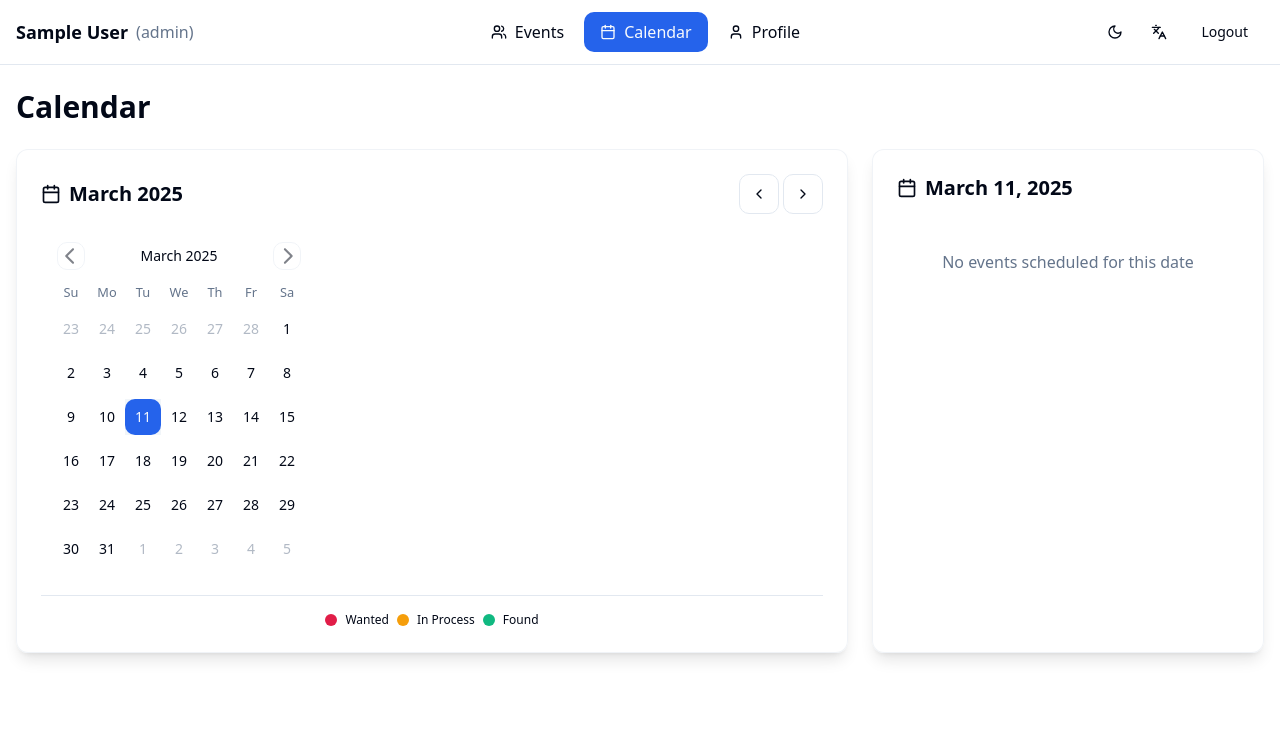
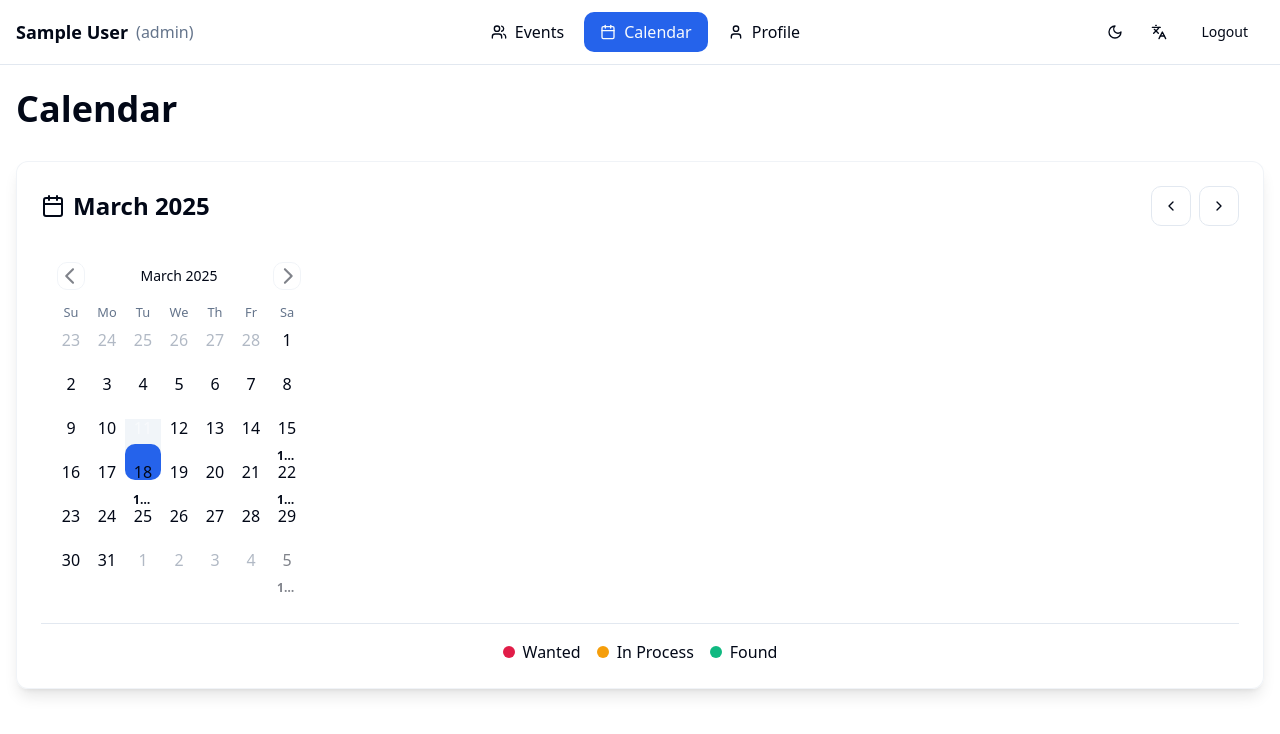
Before and after one commit to DieEwe/mentor-booking-6, a React (Vite) app: page /calendar in a window 1280 px wide. Shown: the top 734 px of the page. Built offline with nearby package versions, Linux system fonts and the light colour scheme; sample sign-in values are in the browser's storage.

Commit message:
Enhance calendar and event details
-   Make calendar full width and display event details.
-   Update mock events to March/April 2025.
-   Implement event detail modal for coaches and mentors.
-   Add mentor profile page navigation.
-   Increase website font size.

```diff
--- /dev/null
+++ b/src/components/EventModal.tsx
@@ -0,0 +1,88 @@
+
+import React from 'react';
+import { Link } from 'react-router-dom';
+import {
+  Dialog,
+  DialogContent,
+  DialogHeader,
+  DialogTitle,
+} from "@/components/ui/dialog";
+import { Badge } from "@/components/ui/badge";
+import { Event } from '../types/event';
+import { mockUsers } from '../types/auth';
+import { useAuth } from '../contexts/AuthContext';
+import { useTheme } from '../contexts/ThemeContext';
+
+interface EventModalProps {
+  event: Event | null;
+  open: boolean;
+  onOpenChange: (open: boolean) => void;
+  getStatusText: (status: string) => string;
+  getStatusColor: (status: string) => string;
+}
+
+const EventModal: React.FC<EventModalProps> = ({
+  event,
+  open,
+  onOpenChange,
+  getStatusText,
+  getStatusColor,
+}) => {
+  const { language } = useTheme();
+  const { user } = useAuth();
+  const mentor = event?.mentorId ? mockUsers.find(u => u.id === event.mentorId) : null;
+  const isCoach = user?.role === 'coach';
+
+  if (!event) return null;
+
+  return (
+    <Dialog open={open} onOpenChange={onOpenChange}>
+      <DialogContent className="sm:max-w-[500px]">
+        <DialogHeader>
+          <DialogTitle className="text-xl font-semibold">{event.company}</DialogTitle>
+        </DialogHeader>
+        <div className="space-y-4">
+          <div className="flex justify-between items-start">
+            <div className="space-y-1">
+              <p className="text-lg">
+                {language === 'en' ? 'Date:' : 'Datum:'} {event.date}
+              </p>
+              <p className="text-lg">
+                {language === 'en' ? 'Time:' : 'Zeit:'} {event.time}
+              </p>
+            </div>
+            <Badge className={getStatusColor(event.status)}>
+              {getStatusText(event.status)}
+            </Badge>
+          </div>
+
+          <div className="space-y-2">
+            <p className="text-lg">
+              {language === 'en' ? 'Coach:' : 'Coach:'} {event.coachName}
+            </p>
+            <p className="text-lg">
+              {language === 'en' ? 'Column:' : 'Spalte:'} {event.column}
+            </p>
+            {mentor && (
+              <p className="text-lg">
+                {language === 'en' ? 'Mentor:' : 'Mentor:'}{' '}
+                {isCoach ? (
+                  <Link
+                    to={`/profile/${mentor.id}`}
+                    className="text-primary hover:underline"
+                  >
+                    {mentor.firstName} {mentor.lastName}
+                  </Link>
+                ) : (
+                  <span>{mentor.firstName} {mentor.lastName}</span>
+                )}
+              </p>
+            )}
+          </div>
+        </div>
+      </DialogContent>
+    </Dialog>
+  );
+};
+
+export default EventModal;
--- a/src/pages/Calendar.tsx
+++ b/src/pages/Calendar.tsx
@@ -1,4 +1,3 @@
-
 import { useState, useMemo } from "react";
 import { format, isSameDay } from "date-fns";
 import { Calendar as CalendarIcon, ChevronLeft, ChevronRight } from "lucide-react";
@@ -6,16 +5,18 @@ import { Calendar as CalendarComponent } from "@/components/ui/calendar";
 import { Card } from "@/components/ui/card";
 import { Button } from "@/components/ui/button";
 import { mockEvents } from "../types/event";
-import { mockUsers } from "../types/auth";
 import { useTheme } from "../contexts/ThemeContext";
 import { Badge } from "@/components/ui/badge";
 import { Separator } from "@/components/ui/separator";
-import { EventDetails } from "@/components/EventDetails";
+import EventModal from "@/components/EventModal";
+import type { Event } from "../types/event";
 
 const Calendar = () => {
   const { language } = useTheme();
   const [date, setDate] = useState<Date | undefined>(new Date());
   const [currentMonth, setCurrentMonth] = useState<Date>(new Date());
+  const [selectedEvent, setSelectedEvent] = useState<Event | null>(null);
+  const [modalOpen, setModalOpen] = useState(false);
 
   // Function to format events date for display
   const formatEventDate = (dateString: string) => {
@@ -35,28 +36,6 @@ const Calendar = () => {
     nextMonth.setMonth(nextMonth.getMonth() + 1);
     setCurrentMonth(nextMonth);
   };
-
-  // Filter events by selected date
-  const selectedDateEvents = mockEvents.filter((event) => {
-    const eventDate = new Date(event.date);
-    return date ? isSameDay(eventDate, date) : false;
-  });
-
-  // Custom day rendering for the calendar to show events
-  const eventsByDate = useMemo(() => {
-    const events: Record<string, number> = {};
-
-    mockEvents.forEach(event => {
-      const dateKey = event.date;
-      if (events[dateKey]) {
-        events[dateKey] += 1;
-      } else {
-        events[dateKey] = 1;
-      }
-    });
-
-    return events;
-  }, [mockEvents]);
 
   // Function to get event status color
   const getStatusColor = (status: string) => {
@@ -99,46 +78,81 @@ const Calendar = () => {
     }
   };
 
+  // Filter events by selected date
+  const selectedDateEvents = mockEvents.filter((event) => {
+    const eventDate = new Date(event.date);
+    return date ? isSameDay(eventDate, date) : false;
+  });
+
+  // Custom day rendering for the calendar to show events
+  const eventsByDate = useMemo(() => {
+    const events: Record<string, Event[]> = {};
+
+    mockEvents.forEach(event => {
+      const dateKey = event.date;
+      if (events[dateKey]) {
+        events[dateKey].push(event);
+      } else {
+        events[dateKey] = [event];
+      }
+    });
+
+    return events;
+  }, [mockEvents]);
+
+  const handleEventClick = (event: Event) => {
+    setSelectedEvent(event);
+    setModalOpen(true);
+  };
+
   return (
     <div className="space-y-6 fade-in">
-      <h1 className="text-3xl font-bold">
+      <h1 className="text-4xl font-bold mb-8">
         {language === "en" ? "Calendar" : "Kalender"}
       </h1>
 
-      <div className="flex flex-col lg:flex-row gap-6">
-        <Card className="p-6 glass lg:w-2/3">
-          <div className="flex items-center justify-between mb-4">
-            <h2 className="text-xl font-semibold flex items-center gap-2">
-              <CalendarIcon className="h-5 w-5" />
+      <Card className="p-6 w-full glass">
+        <div className="flex items-center justify-between mb-6">
+          <h2 className="text-2xl font-semibold flex items-center gap-2">
+            <CalendarIcon className="h-6 w-6" />
             {format(currentMonth, language === "en" ? "MMMM yyyy" : "MMMM yyyy")}
           </h2>
-            <div className="flex gap-1">
+          <div className="flex gap-2">
             <Button
               variant="outline"
               size="icon"
-                onClick={previousMonth}
+              onClick={() => {
+                const prevMonth = new Date(currentMonth);
+                prevMonth.setMonth(prevMonth.getMonth() - 1);
+                setCurrentMonth(prevMonth);
+              }}
               aria-label={language === "en" ? "Previous month" : "Vorheriger Monat"}
             >
-                <ChevronLeft className="h-4 w-4" />
+              <ChevronLeft className="h-5 w-5" />
             </Button>
             <Button
               variant="outline"
               size="icon"
-                onClick={nextMonth}
+              onClick={() => {
+                const nextMonth = new Date(currentMonth);
+                nextMonth.setMonth(nextMonth.getMonth() + 1);
+                setCurrentMonth(nextMonth);
+              }}
               aria-label={language === "en" ? "Next month" : "Nächster Monat"}
             >
-                <ChevronRight className="h-4 w-4" />
+              <ChevronRight className="h-5 w-5" />
             </Button>
           </div>
         </div>
 
+        <div className="grid grid-cols-1">
           <CalendarComponent
             mode="single"
             selected={date}
             onSelect={setDate}
             month={currentMonth}
             onMonthChange={setCurrentMonth}
-            className="rounded-md pointer-events-auto"
+            className="w-full rounded-md"
             showOutsideDays={true}
             modifiers={{
               hasEvent: (day) => {
@@ -148,90 +162,68 @@ const Calendar = () => {
             }}
             modifiersStyles={{
               hasEvent: {
-                backgroundColor: 'rgba(var(--primary-rgb), 0.1)',
                 fontWeight: 'bold',
-                position: 'relative'
+                color: 'var(--primary)',
               }
             }}
             components={{
-              DayContent: ({ date, ...props }) => {
+              DayContent: ({ date }) => {
                 const dateString = date.toISOString().split('T')[0];
-                const count = eventsByDate[dateString] || 0;
+                const dayEvents = eventsByDate[dateString] || [];
 
                 return (
-                  <div className="relative flex items-center justify-center w-full h-full">
-                    <div {...props}>
+                  <div className="w-full h-full min-h-[100px] p-1">
+                    <div className="text-base font-medium mb-1">
                       {date.getDate()}
                     </div>
-                    {count > 0 && (
-                      <div className="absolute -bottom-1 left-1/2 transform -translate-x-1/2 flex gap-0.5">
-                        {count > 3 ? (
-                          <span className="inline-block w-1.5 h-1.5 rounded-full bg-primary" />
-                        ) : (
-                          Array.from({ length: Math.min(count, 3) }).map((_, i) => (
-                            <span key={i} className="inline-block w-1 h-1 rounded-full bg-primary" />
-                          ))
-                        )}
+                    <div className="space-y-1">
+                      {dayEvents.map((event, index) => (
+                        <button
+                          key={event.id}
+                          onClick={(e) => {
+                            e.preventDefault();
+                            e.stopPropagation();
+                            handleEventClick(event);
+                          }}
+                          className="w-full text-left text-xs p-1 rounded hover:bg-accent truncate"
+                        >
+                          {event.time} - {event.company}
+                        </button>
+                      ))}
                     </div>
-                    )}
                   </div>
                 );
               }
             }}
           />
+        </div>
 
-          <div className="mt-4">
+        <div className="mt-6">
           <Separator className="my-4" />
-            <div className="flex flex-wrap gap-2 justify-center">
+          <div className="flex flex-wrap gap-4 justify-center text-base">
             <div className="flex items-center gap-2">
               <div className="w-3 h-3 rounded-full bg-status-wanted"></div>
-                <span className="text-xs">{language === "en" ? "Wanted" : "Gesucht"}</span>
+              <span>{language === "en" ? "Wanted" : "Gesucht"}</span>
             </div>
             <div className="flex items-center gap-2">
               <div className="w-3 h-3 rounded-full bg-status-process"></div>
-                <span className="text-xs">{language === "en" ? "In Process" : "In Bearbeitung"}</span>
+              <span>{language === "en" ? "In Process" : "In Bearbeitung"}</span>
             </div>
             <div className="flex items-center gap-2">
               <div className="w-3 h-3 rounded-full bg-status-found"></div>
-                <span className="text-xs">{language === "en" ? "Found" : "Gefunden"}</span>
+              <span>{language === "en" ? "Found" : "Gefunden"}</span>
             </div>
           </div>
         </div>
       </Card>
 
-        <Card className="p-6 flex-1 glass">
-          <div className="space-y-4">
-            <h2 className="text-xl font-semibold flex items-center gap-2">
-              <CalendarIcon className="h-5 w-5" />
-              {date
-                ? formatEventDate(date.toISOString().split("T")[0])
-                : language === "en"
-                  ? "Select a date"
-                  : "Datum auswählen"}
-            </h2>
-
-            {selectedDateEvents.length > 0 ? (
-              <div className="space-y-4">
-                {selectedDateEvents.map((event) => (
-                  <EventDetails
-                    key={event.id}
-                    event={event}
-                    language={language}
+      <EventModal
+        event={selectedEvent}
+        open={modalOpen}
+        onOpenChange={setModalOpen}
         getStatusText={getStatusText}
         getStatusColor={getStatusColor}
       />
-                ))}
-              </div>
-            ) : (
-              <div className="py-8 text-center text-muted-foreground">
-                {language === "en"
-                  ? "No events scheduled for this date"
-                  : "Keine Veranstaltungen für dieses Datum geplant"}
-              </div>
-            )}
-          </div>
-        </Card>
-      </div>
     </div>
   );
 };
--- a/src/types/event.ts
+++ b/src/types/event.ts
@@ -12,11 +12,10 @@ export interface Event {
   status: EventStatus;
 }
 
-// Mock data - TODO: Replace with Supabase Database
 export const mockEvents: Event[] = [
   {
     id: '1',
-    date: '2024-03-20',
+    date: '2025-03-15',
     time: '14:00',
     coachName: 'John Doe',
     company: 'Tech Corp',
@@ -25,7 +24,7 @@ export const mockEvents: Event[] = [
   },
   {
     id: '2',
-    date: '2024-03-21',
+    date: '2025-03-18',
     time: '15:00',
     coachName: 'Jane Smith',
     company: 'Dev Inc',
@@ -35,7 +34,7 @@ export const mockEvents: Event[] = [
   },
   {
     id: '3',
-    date: '2024-03-22',
+    date: '2025-03-22',
     time: '16:00',
     coachName: 'Mike Johnson',
     company: 'Code Co',
@@ -44,7 +43,7 @@ export const mockEvents: Event[] = [
   },
   {
     id: '4',
-    date: '2024-03-25',
+    date: '2025-04-05',
     time: '10:00',
     coachName: 'Sarah Williams',
     company: 'Data Systems',
@@ -53,7 +52,7 @@ export const mockEvents: Event[] = [
   },
   {
     id: '5',
-    date: '2024-03-25',
+    date: '2025-04-12',
     time: '14:30',
     coachName: 'Robert Chen',
     company: 'AI Research',
@@ -62,7 +61,7 @@ export const mockEvents: Event[] = [
   },
   {
     id: '6',
-    date: '2024-03-27',
+    date: '2025-04-15',
     time: '09:00',
     coachName: 'Emma Davis',
     company: 'Cloud Solutions',
@@ -72,7 +71,7 @@ export const mockEvents: Event[] = [
   },
   {
     id: '7',
-    date: '2024-03-28',
+    date: '2025-04-20',
     time: '11:00',
     coachName: 'Daniel Wilson',
     company: 'Security Systems',
@@ -81,7 +80,7 @@ export const mockEvents: Event[] = [
   },
   {
     id: '8',
-    date: '2024-03-30',
+    date: '2025-04-25',
     time: '16:30',
     coachName: 'Olivia Brown',
     company: 'Mobile Apps',
```
Also changed, not shown: src/components/EventDetails.tsx (+31 -11 lines). Lines whose indentation alone changed are shown as unchanged.
